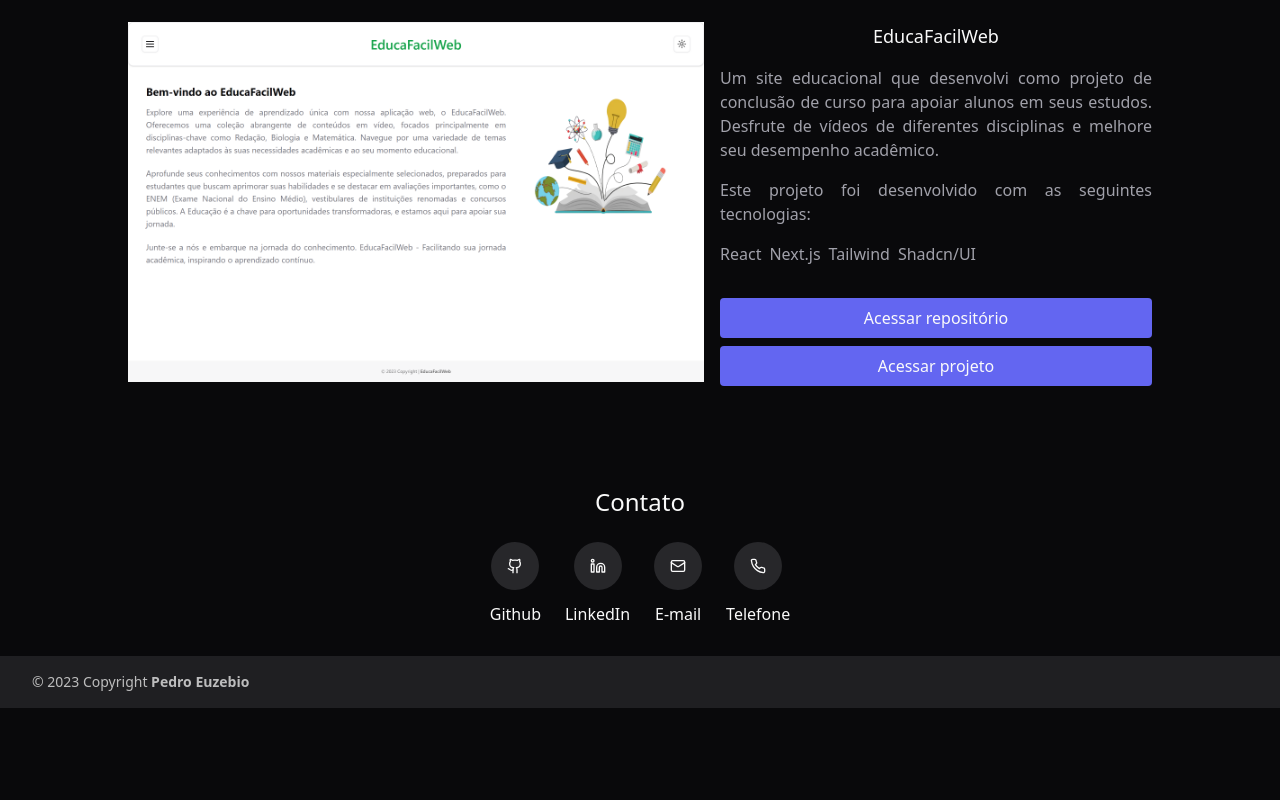
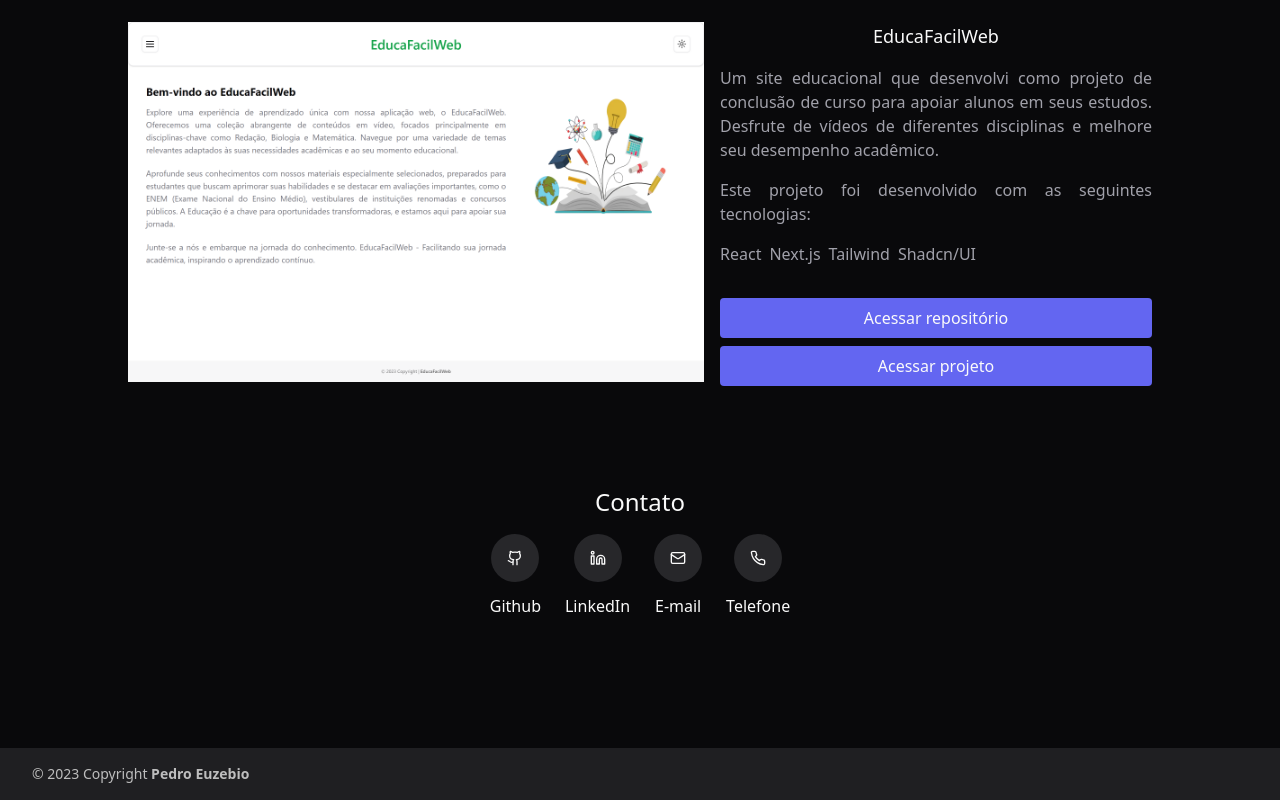
Before and after one commit to pedroeuzebioo/portfolio-2023, a Next.js app: page / in a window 1280 px wide. Shown: the part 2290-3090 px from the top of the page. Before the commit the page ends 2998 px from the top, so only its background shows below. Built offline with nearby package versions, Linux system fonts and the light colour scheme.

Commit message:
style: update spacing and layout in Contact component

```diff
--- a/src/components/contact.tsx
+++ b/src/components/contact.tsx
@@ -3,7 +3,7 @@ import Link from "next/link";
 
 const Contact = () => {
   return (
-    <section className="flex flex-col items-center gap-6">
+    <section className="mb-[6.25rem] flex flex-col items-center gap-4">
       <h2 className="text-2xl font-medium" id="contact">
         Contato
       </h2>
@@ -21,7 +21,7 @@ const Contact = () => {
         </Link>
 
         <Link
-          href="https://linkedin.com/in/pedro-henrique-lp142830"
+          href="https://linkedin.com/in/pedroeuzebio"
           className="flex flex-col items-center justify-center gap-3"
         >
           <div className="rounded-full bg-accent p-4">
@@ -32,7 +32,7 @@ const Contact = () => {
         </Link>
 
         <Link
-          href="mailto:pedroeuzebiodev@gmail.com"
+          href="mailto:pedroeuzebio.contato@gmail.com"
           className="flex flex-col items-center justify-center gap-3"
         >
           <div className="rounded-full bg-accent p-4">
```
